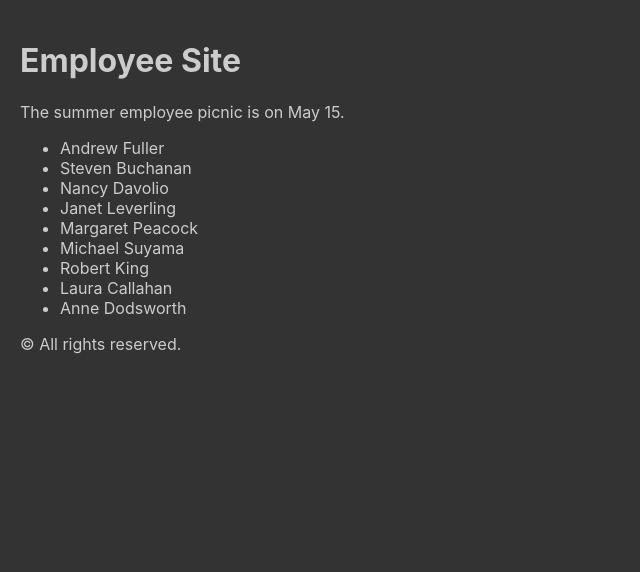
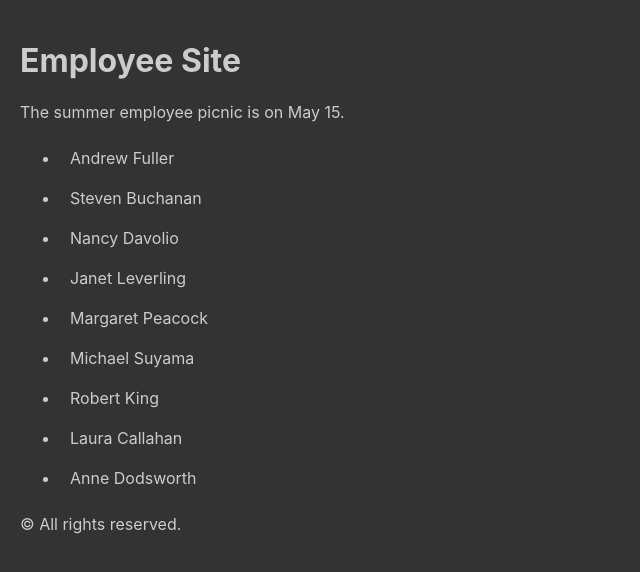
Before and after one commit to saidugurlu/live-coding-componenet-nested-props, a React (Vite) app: page / in a window 1280 px wide. Shown: the top 572 px of the page, without its empty margins (0-640 px from the left). Built offline with nearby package versions, Linux system fonts and the light colour scheme.

Commit message:
solve 1  for status

```diff
--- a/src/App.jsx
+++ b/src/App.jsx
@@ -3,16 +3,16 @@ import employees from "./data/employees.json";
 import { Header } from "./componenets/Header";
 import { Footer } from "./componenets/Footer";
 
-const userIsExternal = false;
+const status = "internalUser";
 
 function App() {
   return (
     <div className="App">
-      <Header  userIsExternal={userIsExternal}/>
+      <Header status={status} />
       <ul>
         {employees.map((emp, index) => {
           return (
-            <li>
+            <li key={index}>
               {emp.firstName} {emp.lastName}
             </li>
           );
--- a/src/App.scss
+++ b/src/App.scss
@@ -1,8 +1,11 @@
 body {
-	background-color: #333;
-	padding: 20px;
+  background-color: #333;
+  padding: 20px;
 
-	.App {
-		color: #ccc;
-	}
+  .App {
+    color: #ccc;
+    li {
+      padding: 10px;
+    }
+  }
 }
--- a/src/componenets/Header.jsx
+++ b/src/componenets/Header.jsx
@@ -1,13 +1,12 @@
-export const Header = ({userIsExternal}) => {
+export const Header = ({ status }) => {
   return (
     <>
       <h1>Employee Site</h1>
-            {userIsExternal ?(
+      {status !== "internalUser" ? (
         <div className="message">This is our team:</div>
-            ):(<div className="message">The summer employee picnic is on May 15.</div>
+      ) : (
+        <div className="message">The summer employee picnic is on May 15.</div>
       )}
-
-
     </>
   );
 };
```
Lines whose indentation alone changed are shown as unchanged.
